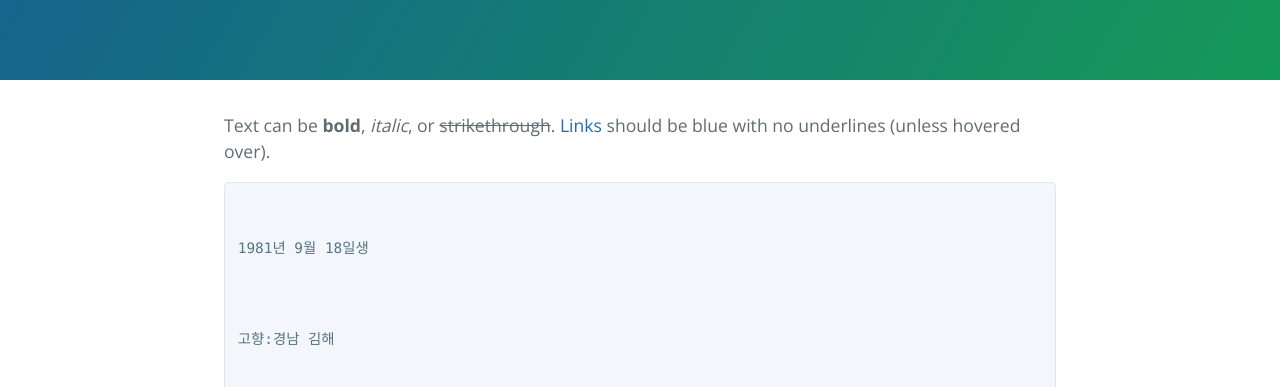
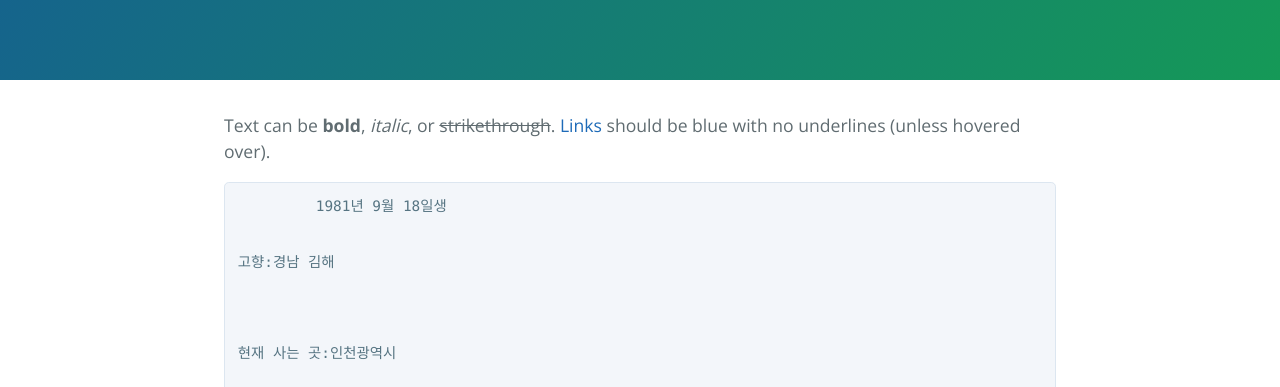
Before and after one commit to RooneyDad/rooneydad.github.io, a website: page index.html in a window 1280 px wide. Shown: the part 565-952 px from the top of the page. Drawn offline with nearby package versions, Linux system fonts and the light colour scheme.

Commit message:
Update index.html

```diff
--- a/index.html
+++ b/index.html
@@ -29,11 +29,10 @@
       <p>
         Text can be <strong>bold</strong>, <em>italic</em>, or <del>strikethrough</del>. <a href="https://github.com">Links</a> should be blue with no underlines (unless hovered over).</p>
       <pre>
-        <code>
-          <p>1981년 9월 18일생</p>
+        <code> 1981년 9월 18일생</code>
           <p>고향:경남 김해</p>
           <p>현재 사는 곳:인천광역시</p>
-        </code>
+
       </pre>
 
       <!--blockquote>
```
